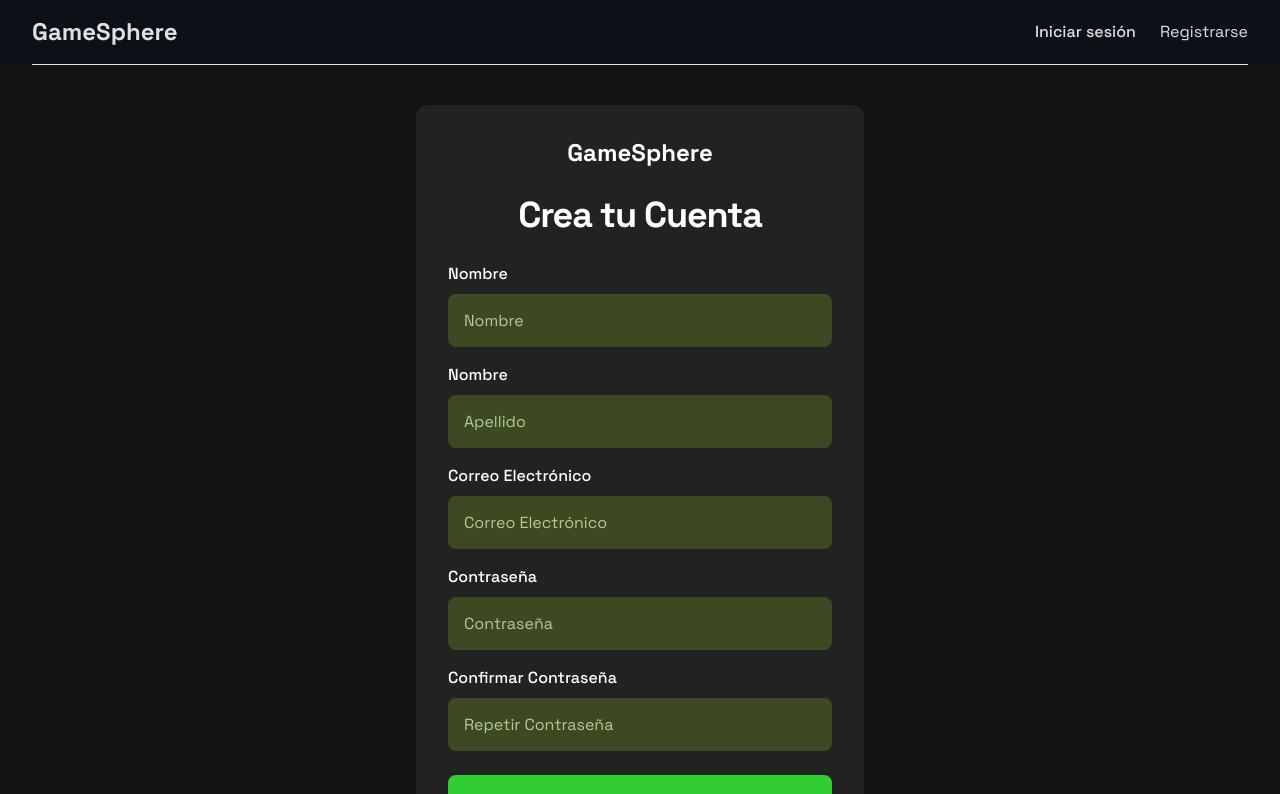
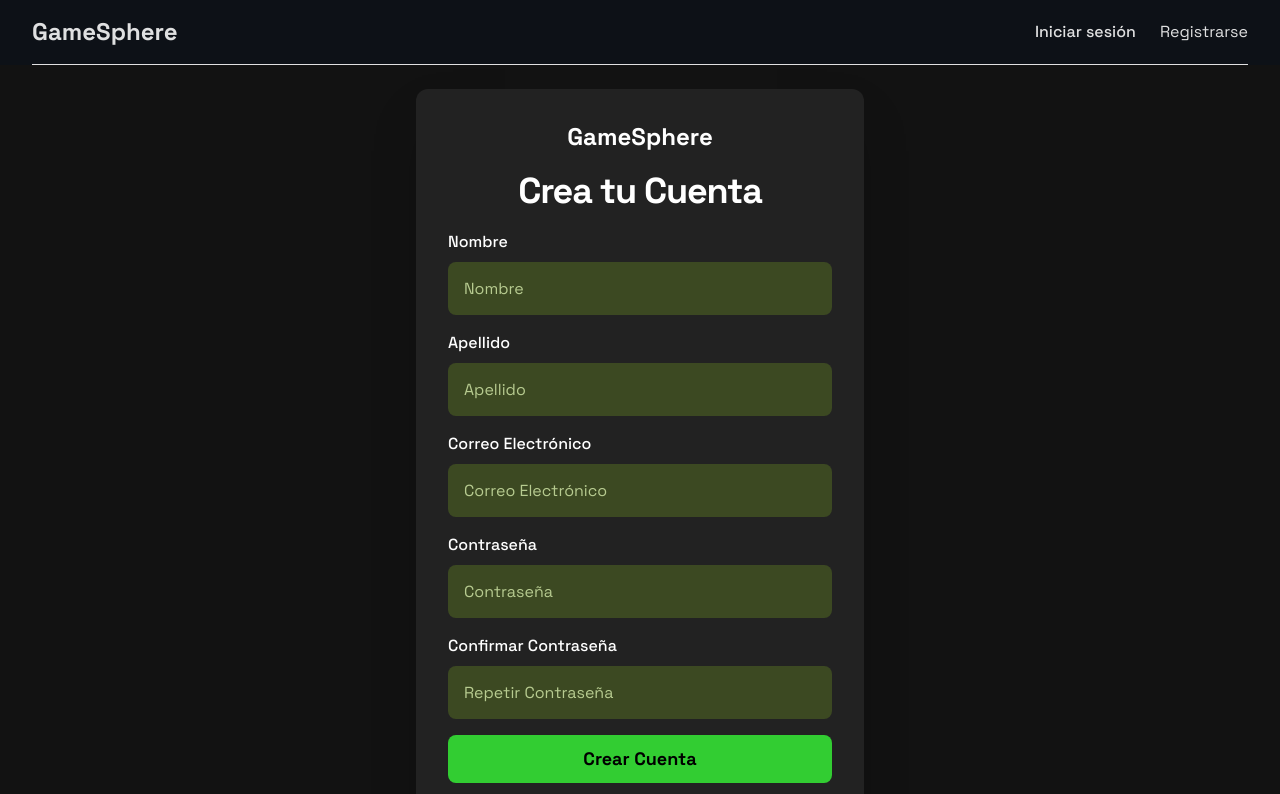
Before and after one commit to ValentinoDiaz0509/tpo-marketplace-frontend, a React (Vite) app in the folder marketplace-frontend/: page /register in a window 1280 px wide. Shown: the top 794 px of the page. Built offline with nearby package versions, Linux system fonts and the light colour scheme.

Commit message:
Update Register.jsx

```diff
--- a/marketplace-frontend/src/components/pages/Register.jsx
+++ b/marketplace-frontend/src/components/pages/Register.jsx
@@ -19,34 +19,42 @@ export default function Register() {
 
   const handleSubmit = async (e) => {
     e.preventDefault();
+    if (form.password !== form.passwordRepeat) {
+        alert("Las contraseñas no coinciden.");
+        return;
+    }
+
+    // Asumo que tu thunk 'register' toma el objeto form completo
     dispatch(register(form));
+
+    // Opcional: limpiar form después de envío exitoso (o al manejar el fulfilled en Redux)
     setForm({
-      firstName: "",
-      lastName: "",
-      email: "",
-      password: "",
-      passwordRepeat: "",
+        firstName: "",
+        lastName: "",
+        email: "",
+        password: "",
+        passwordRepeat: "",
     });
   };
 
   return (
-    <div className="relative flex min-h-screen w-full flex-col items-center justify-center bg-[#121212] font-display py-10">
+    <div className="relative flex min-h-screen w-full flex-col items-center justify-center bg-[#121212] font-display p-4 sm:p-6 py-10">
       <form
         onSubmit={handleSubmit}
-        className="flex w-full max-w-md flex-col space-y-6 rounded-xl bg-[#222222] bg-opacity-80 p-8"
+        className="flex w-full max-w-md flex-col space-y-4 rounded-xl bg-[#222222] bg-opacity-80 p-8 shadow-2xl text-white"
       >
         <div className="flex justify-center">
-          {/* un logo? */}
           <h1 className="text-white text-2xl font-bold">GameSphere</h1>
         </div>
-        <div className="flex flex-wrap justify-center gap-3">
+        <div className="flex flex-wrap justify-center gap-3 mb-4">
           <p className="text-white text-4xl font-black leading-tight tracking-[-0.033em] text-center">
             Crea tu Cuenta
           </p>
         </div>
 
         <div className="flex flex-col gap-4">
-          <label className="flex flex-col min-w-40 flex-1">
+          {/* Nombre */}
+          <label className="flex flex-col w-full">
             <p className="text-white text-base font-medium leading-normal pb-2">
               Nombre
             </p>
@@ -54,25 +62,29 @@ export default function Register() {
               name="firstName"
               onChange={handleChange}
               value={form.firstName}
-              className="form-input flex w-full min-w-0 flex-1 resize-none overflow-hidden rounded-lg text-white focus:outline-none focus:ring-2 focus:ring-[#32CD32] border-none bg-[#3c4922] h-14 placeholder:text-[#b7cb90] p-4 text-base font-normal leading-normal"
+              className="form-input flex w-full min-w-0 flex-1 rounded-lg text-white focus:ring-2 focus:ring-[#32CD32] border-none bg-[#3c4922] h-12 placeholder:text-[#b7cb90] p-4 text-base font-normal leading-normal"
               placeholder="Nombre"
               required
             />
           </label>
-          <label className="flex flex-col min-w-40 flex-1">
+
+          {/* Apellido */}
+          <label className="flex flex-col w-full">
             <p className="text-white text-base font-medium leading-normal pb-2">
-              Nombre
+              Apellido
             </p>
             <input
               name="lastName"
               onChange={handleChange}
               value={form.lastName}
-              className="form-input flex w-full min-w-0 flex-1 resize-none overflow-hidden rounded-lg text-white focus:outline-none focus:ring-2 focus:ring-[#32CD32] border-none bg-[#3c4922] h-14 placeholder:text-[#b7cb90] p-4 text-base font-normal leading-normal"
+              className="form-input flex w-full min-w-0 flex-1 rounded-lg text-white focus:ring-2 focus:ring-[#32CD32] border-none bg-[#3c4922] h-12 placeholder:text-[#b7cb90] p-4 text-base font-normal leading-normal"
               placeholder="Apellido"
               required
             />
           </label>
-          <label className="flex flex-col min-w-40 flex-1">
+
+          {/* Correo Electrónico */}
+          <label className="flex flex-col w-full">
             <p className="text-white text-base font-medium leading-normal pb-2">
               Correo Electrónico
             </p>
@@ -80,13 +92,15 @@ export default function Register() {
               name="email"
               onChange={handleChange}
               value={form.email}
-              className="form-input flex w-full min-w-0 flex-1 resize-none overflow-hidden rounded-lg text-white focus:outline-none focus:ring-2 focus:ring-[#32CD32] border-none bg-[#3c4922] h-14 placeholder:text-[#b7cb90] p-4 text-base font-normal leading-normal"
+              className="form-input flex w-full min-w-0 flex-1 rounded-lg text-white focus:ring-2 focus:ring-[#32CD32] border-none bg-[#3c4922] h-12 placeholder:text-[#b7cb90] p-4 text-base font-normal leading-normal"
               placeholder="Correo Electrónico"
               type="email"
               required
             />
           </label>
-          <label className="flex flex-col min-w-40 flex-1">
+
+          {/* Contraseña */}
+          <label className="flex flex-col w-full">
             <p className="text-white text-base font-medium leading-normal pb-2">
               Contraseña
             </p>
@@ -94,13 +108,15 @@ export default function Register() {
               name="password"
               onChange={handleChange}
               value={form.password}
-              className="form-input flex w-full min-w-0 flex-1 resize-none overflow-hidden rounded-lg text-white focus:outline-none focus:ring-2 focus:ring-[#32CD32] border-none bg-[#3c4922] h-14 placeholder:text-[#b7cb90] p-4 text-base font-normal leading-normal"
+              className="form-input flex w-full min-w-0 flex-1 rounded-lg text-white focus:ring-2 focus:ring-[#32CD32] border-none bg-[#3c4922] h-12 placeholder:text-[#b7cb90] p-4 text-base font-normal leading-normal"
               placeholder="Contraseña"
               type="password"
               required
             />
           </label>
-          <label className="flex flex-col min-w-40 flex-1">
+
+          {/* Confirmar Contraseña */}
+          <label className="flex flex-col w-full">
             <p className="text-white text-base font-medium leading-normal pb-2">
               Confirmar Contraseña
             </p>
@@ -108,7 +124,7 @@ export default function Register() {
               name="passwordRepeat"
               onChange={handleChange}
               value={form.passwordRepeat}
-              className="form-input flex w-full min-w-0 flex-1 resize-none overflow-hidden rounded-lg text-white focus:outline-none focus:ring-2 focus:ring-[#32CD32] border-none bg-[#3c4922] h-14 placeholder:text-[#b7cb90] p-4 text-base font-normal leading-normal"
+              className="form-input flex w-full min-w-0 flex-1 rounded-lg text-white focus:ring-2 focus:ring-[#32CD32] border-none bg-[#3c4922] h-12 placeholder:text-[#b7cb90] p-4 text-base font-normal leading-normal"
               placeholder="Repetir Contraseña"
               type="password"
               required
@@ -118,7 +134,7 @@ export default function Register() {
 
         <button
           type="submit"
-          className="flex items-center justify-center w-full h-14 rounded-lg bg-[#32CD32] text-black font-bold text-lg hover:bg-opacity-90 focus:outline-none focus:ring-2 focus:ring-offset-2 focus:ring-[#32CD32] focus:ring-offset-background-dark disabled:bg-[#32CD32]/50 disabled:cursor-not-allowed"
+          className="flex items-center justify-center w-full h-12 rounded-lg bg-[#32CD32] text-black font-bold text-lg hover:bg-opacity-90 focus:outline-none focus:ring-2 focus:ring-offset-2 focus:ring-[#32CD32] focus:ring-offset-background-dark disabled:bg-[#32CD32]/50 disabled:cursor-not-allowed"
           disabled={loading}
         >
           {loading ? "Creando..." : "Crear Cuenta"}
```
